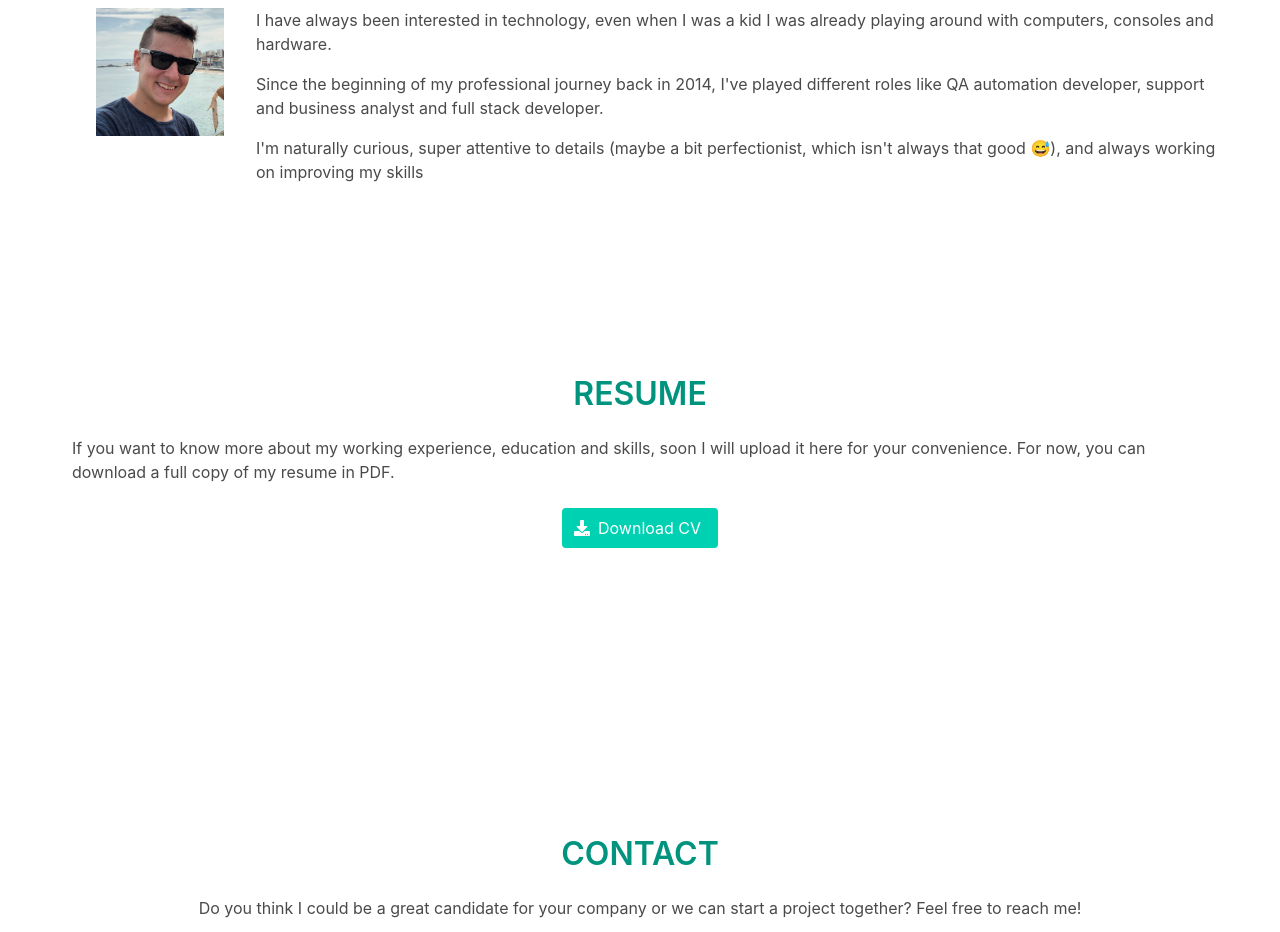
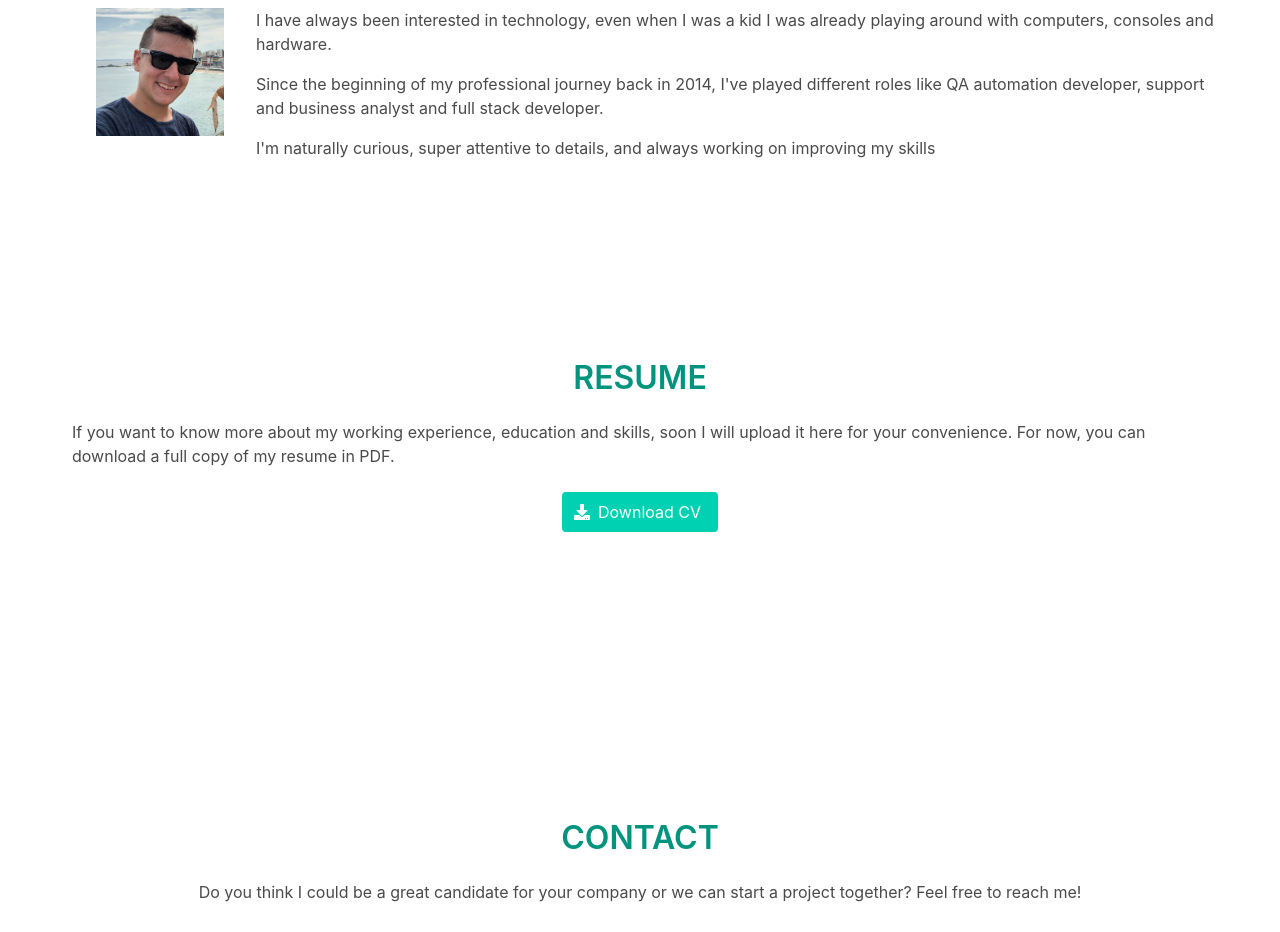
Before and after one commit to manufabri91/manuelnfabri-web, a React (Create React App) app: page / in a window 1280 px wide. Shown: the part 900-1832 px from the top of the page. Built offline with nearby package versions, Linux system fonts and the light colour scheme.

Commit message:
removed perfectionist thing

```diff
--- a/src/components/About.js
+++ b/src/components/About.js
@@ -28,12 +28,7 @@ const About = () => {
                 support and business analyst and full stack developer.
               </p>
               <p>
-                I'm naturally curious, super attentive to details (maybe a bit
-                perfectionist, which isn't always that good{' '}
-                <span role='img' aria-label='auch'>
-                  😅
-                </span>
-                ), and always working on improving my skills
+                I'm naturally curious, super attentive to details, and always working on improving my skills
               </p>
             </div>
           </div>
```
